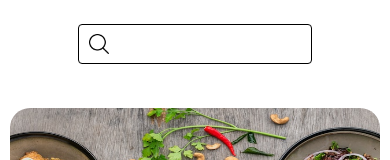
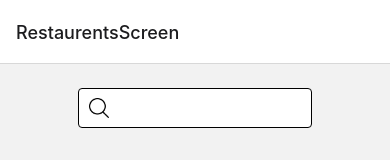
Before and after one commit to kannan-rjp/MealsToGo, a React Native app: screen / in a window 390 px wide. Shown: the top 160 px of the page. Built offline with nearby package versions, Linux system fonts and the light colour scheme.

Commit message:
Stack native navigator implement

```diff
--- a/App.js
+++ b/App.js
@@ -1,7 +1,9 @@
 import React, { Component, useState } from 'react'
-import RestaurentEntry from './src/features/restaurent/screens/RestaurentEntry';
+// import RestaurentEntry from './src/features/restaurent/screens/RestaurentEntry';
+import RestaurentScreenStack from './src/features/restaurent/screens/RestaurentNavigator';
 import { Provider } from 'react-redux';
 import store from './store';
+import { NavigationContainer } from '@react-navigation/native';
 
 
 const App = () => {
@@ -9,7 +11,9 @@ const App = () => {
     return (
         <>
             <Provider store={store}>
-            <RestaurentEntry />
+                <NavigationContainer>
+                    <RestaurentScreenStack />
+                </NavigationContainer>
             </Provider>
         </>
     );
--- a/package.json
+++ b/package.json
@@ -10,9 +10,13 @@
     "test": "jest"
   },
   "dependencies": {
+    "@react-navigation/native": "^6.1.8",
+    "@react-navigation/native-stack": "^6.9.14",
     "react": "18.2.0",
     "react-native": "0.72.3",
     "react-native-paper": "^5.10.6",
+    "react-native-safe-area-context": "^4.7.2",
+    "react-native-screens": "^3.25.0",
     "react-redux": "^8.1.3",
     "redux": "^4.2.1"
   },
--- /dev/null
+++ b/src/features/restaurent/screens/RestaurentNavigator.js
@@ -0,0 +1,13 @@
+import { createNativeStackNavigator } from '@react-navigation/native-stack'
+import RestaurentEntry from './RestaurentEntry';
+
+const Stack = createNativeStackNavigator();
+
+const RestaurentScreenStack = () => {
+    return(
+        <Stack.Navigator initialRouteName='RestaurentsScreen'>
+            <Stack.Screen name="RestaurentsScreen" component={RestaurentEntry} />
+        </Stack.Navigator>
+    );
+}
+export default RestaurentScreenStack;
```
